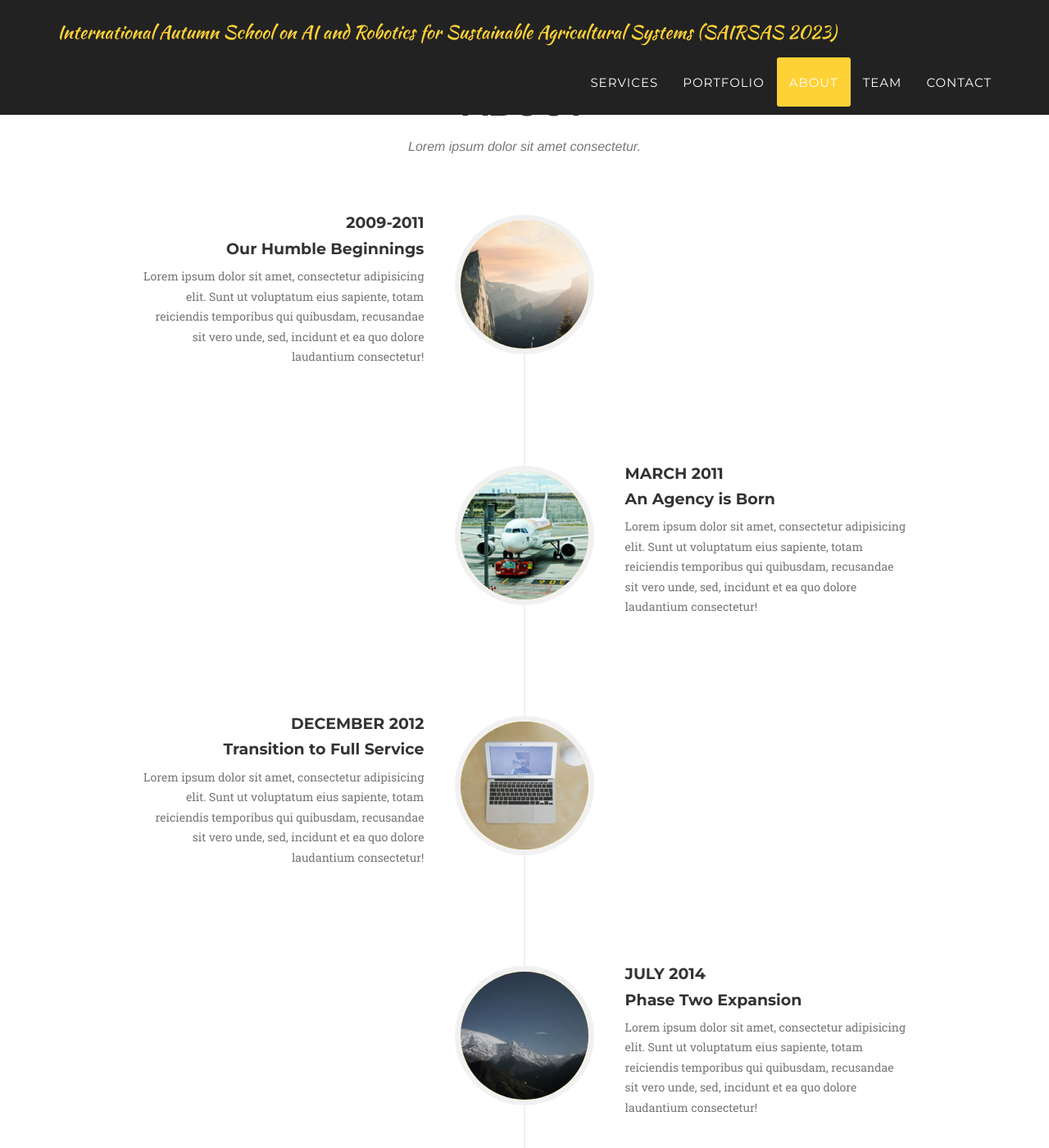
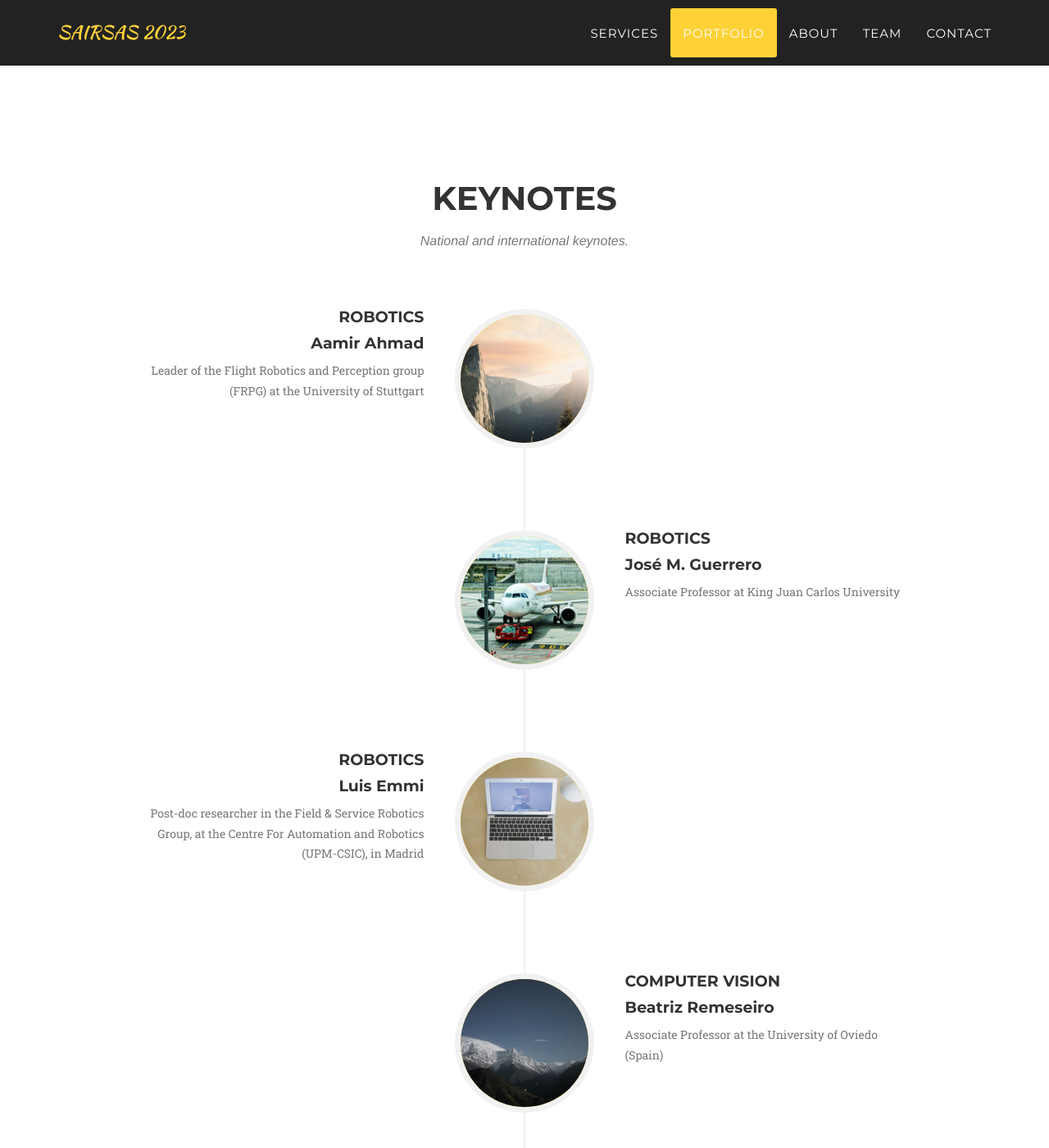
Before and after one commit to shepherd-robot/sairsas.github.io, a Jekyll site: the page built from index.html, in a window 1280 px wide and 1400 px high, scrolled down 2751 px. Shown: the whole window at 82% size. Built offline with Jekyll 4.4.1, drawn with Linux system fonts in a browser that asks for light colours; some web fonts are replaced; some of the changed text lies outside the part shown.

Commit message:
keynotes

```diff
--- a/_config.yml
+++ b/_config.yml
@@ -2,9 +2,9 @@ url: https://shepherd-robot.github.io
 baseurl: /sairsas.github.io/
 
 # Site settings
-title: International Autumn School on AI and Robotics for Sustainable Agricultural Systems (SAIRSAS 2023)
+title: SAIRSAS 2023
 email: lidia.sanchez@unileon.es
-description: "Web of the International Autumn School on AI and Robotics for Sustainable Agricultural Systems (SAIRSAS 2023) SAIRSAS 2023"
+description: "Web of the International Autumn School on AI and Robotics for Sustainable Agricultural Systems (SAIRSAS 2023)"
 
 
 # Team names, titles and social links
@@ -29,18 +29,18 @@ people:
     - title: facebook
       url: #
     - title: linkedin
+      url: https://es.linkedin.com/in/lidia-s%C3%A1nchez-gonz%C3%A1lez-773b65213
+
+- name: Vicente Matellán
+  pic: 3
+  position: Organizer
+  social:
+    - title: twitter
       url: #
-
-#- name: Diana Petersen
-#  pic: 3
-#  position: Lead Developer
-#  social:
-#    - title: twitter
-#      url: #
-#    - title: facebook
-#      url: #
-#    - title: google-plus
-#      url: #
+    - title: facebook
+      url: #
+    - title: google-plus
+      url: #
 
 # Social networks usernames (many more available: google-plus, flickr, dribbble, pinterest, instagram, tumblr, linkedin, etc.)
 social:
@@ -48,9 +48,9 @@ social:
     url: http://twitter.com/RoboticaUnileon
   - title: instagram
     url: https://www.instagram.com/roboticaunileon/
-  - title: web
-    url: https://robotica.unileon.es/index.php?title=Home
-  - title: shepher-robot
+  - title: linkedin
+    url: https://es.linkedin.com/company/grupo-robotica-unileon
+  - title: google-plus
     url: https://robotica.unileon.es/projects/shephered_robot/
   - title: github
     url: https://github.com/uleroboticsgroup
--- a/_includes/about.html
+++ b/_includes/about.html
@@ -3,8 +3,8 @@
         <div class="container">
             <div class="row">
                 <div class="col-lg-12 text-center">
-                    <h2 class="section-heading">About</h2>
-                    <h3 class="section-subheading text-muted">Lorem ipsum dolor sit amet consectetur.</h3>
+                    <h2 class="section-heading">Keynotes</h2>
+                    <h3 class="section-subheading text-muted">National and international keynotes.</h3>
                 </div>
             </div>
             <div class="row">
@@ -16,11 +16,11 @@
                             </div>
                             <div class="timeline-panel">
                                 <div class="timeline-heading">
-                                    <h4>2009-2011</h4>
-                                    <h4 class="subheading">Our Humble Beginnings</h4>
+                                    <h4>Robotics</h4>
+                                    <h4 class="subheading">Aamir Ahmad</h4>
                                 </div>
                                 <div class="timeline-body">
-                                    <p class="text-muted">Lorem ipsum dolor sit amet, consectetur adipisicing elit. Sunt ut voluptatum eius sapiente, totam reiciendis temporibus qui quibusdam, recusandae sit vero unde, sed, incidunt et ea quo dolore laudantium consectetur!</p>
+                                    <p class="text-muted">Leader of the Flight Robotics and Perception group (FRPG) at the University of Stuttgart</p>
                                 </div>
                             </div>
                         </li>
@@ -30,11 +30,11 @@
                             </div>
                             <div class="timeline-panel">
                                 <div class="timeline-heading">
-                                    <h4>March 2011</h4>
-                                    <h4 class="subheading">An Agency is Born</h4>
+                                    <h4>Robotics</h4>
+                                    <h4 class="subheading">José M. Guerrero</h4>
                                 </div>
                                 <div class="timeline-body">
-                                    <p class="text-muted">Lorem ipsum dolor sit amet, consectetur adipisicing elit. Sunt ut voluptatum eius sapiente, totam reiciendis temporibus qui quibusdam, recusandae sit vero unde, sed, incidunt et ea quo dolore laudantium consectetur!</p>
+                                    <p class="text-muted">Associate Professor at King Juan Carlos University</p>
                                 </div>
                             </div>
                         </li>
@@ -44,11 +44,12 @@
                             </div>
                             <div class="timeline-panel">
                                 <div class="timeline-heading">
-                                    <h4>December 2012</h4>
-                                    <h4 class="subheading">Transition to Full Service</h4>
+                                    <h4>Robotics</h4>
+                                    <h4 class="subheading">Luis Emmi</h4>
                                 </div>
                                 <div class="timeline-body">
-                                    <p class="text-muted">Lorem ipsum dolor sit amet, consectetur adipisicing elit. Sunt ut voluptatum eius sapiente, totam reiciendis temporibus qui quibusdam, recusandae sit vero unde, sed, incidunt et ea quo dolore laudantium consectetur!</p>
+                                    <p class="text-muted">Post-doc researcher in the Field & Service Robotics Group, at the Centre For Automation and Robotics (UPM-CSIC), in Madrid
+</p>
                                 </div>
                             </div>
                         </li>
@@ -58,19 +59,47 @@
                             </div>
                             <div class="timeline-panel">
                                 <div class="timeline-heading">
-                                    <h4>July 2014</h4>
-                                    <h4 class="subheading">Phase Two Expansion</h4>
+                                    <h4>Computer vision</h4>
+                                    <h4 class="subheading">Beatriz Remeseiro</h4>
                                 </div>
                                 <div class="timeline-body">
-                                    <p class="text-muted">Lorem ipsum dolor sit amet, consectetur adipisicing elit. Sunt ut voluptatum eius sapiente, totam reiciendis temporibus qui quibusdam, recusandae sit vero unde, sed, incidunt et ea quo dolore laudantium consectetur!</p>
+                                    <p class="text-muted">Associate Professor at the University of Oviedo (Spain)</p>
+                                </div>
+                            </div>
+                        </li>
+                        <li>
+                            <div class="timeline-image">
+                                <img class="img-circle img-responsive" src="img/about/3.jpg" alt="">
+                            </div>
+                            <div class="timeline-panel">
+                                <div class="timeline-heading">
+                                    <h4>Computer vision</h4>
+                                    <h4 class="subheading">Pablo Bustos</h4>
+                                </div>
+                                <div class="timeline-body">
+                                    <p class="text-muted">Professor of the University of Extremadura (UEx)</p>
                                 </div>
                             </div>
                         </li>
                         <li class="timeline-inverted">
                             <div class="timeline-image">
-                                <h4>Be Part
-                                    <br>Of Our
-                                    <br>Story!</h4>
+                                <img class="img-circle img-responsive" src="img/about/4.jpg" alt="">
+                            </div>
+                            <div class="timeline-panel">
+                                <div class="timeline-heading">
+                                    <h4>Computer vision</h4>
+                                    <h4 class="subheading">Georgios Ouzounis</h4>
+                                </div>
+                                <div class="timeline-body">
+                                    <p class="text-muted">Head of ML Engineering at AtlasAI</p>
+                                </div>
+                            </div>
+                        </li>
+                        <li class="timeline-inverted">
+                            <div class="timeline-image">
+                                <h4>and
+                                    <br>more
+                                    <br>activities!</h4>
                             </div>
                         </li>
                     </ul>
--- a/_includes/header.html
+++ b/_includes/header.html
@@ -44,9 +44,9 @@
     <header>
         <div class="container">
             <div class="intro-text">
-                <div class="intro-lead-in">Welcome To Our Studio!</div>
-                <div class="intro-heading">It's Nice To Meet You</div>
-                <a href="#services" class="page-scroll btn btn-xl">Tell Me More</a>
+                <div class="intro-lead-in">International Autumn School on AI and Robotics for Sustainable Agricultural Systems(SAIRSAS 2023)</div>
+                <div class="intro-heading">León, Spain, November 14th-16th, 2023</div>
+                <a href="#services" class="page-scroll btn btn-xl">More info</a>
             </div>
         </div>
     </header>
```
Also changed, not shown: img/logos.png (added), img/robotics_wolf_minimal.png (added), img/unileon.jpeg (added), 1 other file.
